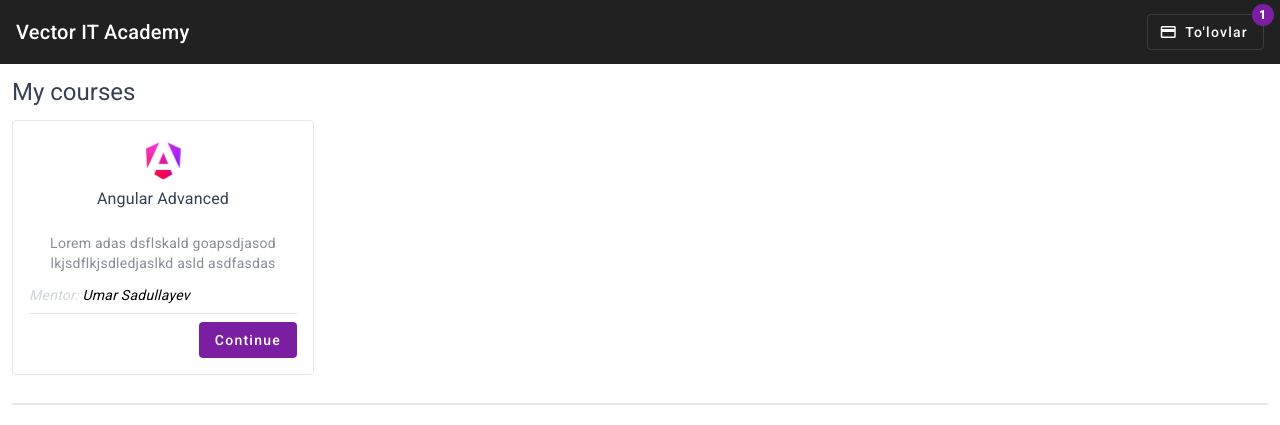
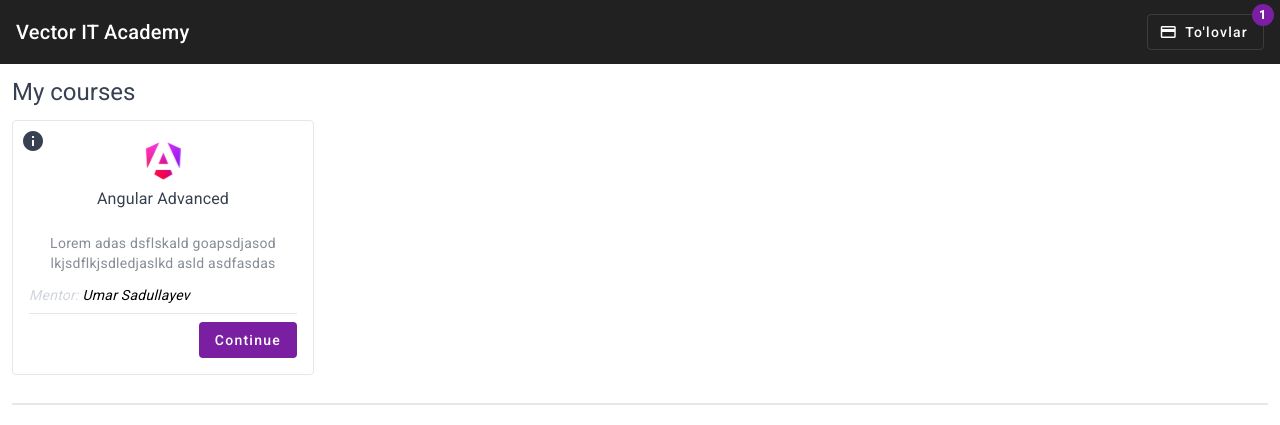
Before and after one commit to josh-developer/vector-it-academy, an Angular app: page /students in a window 1280 px wide. Shown: the top 425 px of the page. Built offline with nearby package versions, Linux system fonts and the light colour scheme.

Commit message:
Ad info button for course item

```diff
--- a/src/app/shared/components/course-item/course-item.component.html
+++ b/src/app/shared/components/course-item/course-item.component.html
@@ -1,8 +1,18 @@
 <article
-  class="min-h-52 rounded border border-solid border-brzinc p-4 duration-150 hover:border-orange"
+  class="min-h-52 relative rounded border border-solid border-brzinc p-4 duration-150 hover:border-orange"
   data-aos="zoom-in"
   data-aos-duration="1000"
 >
+  @if (purchased) {
+  <div class="w-full absolute top-1 left-1">
+    <button
+      class="rounded-full p-1 cursor-pointer hover:opacity-70 transition-all text-gray-700"
+    >
+      <mat-icon class="leading-none">info</mat-icon>
+    </button>
+  </div>
+  }
+
   <div class="inner mb-5 flex flex-col flex-nowrap items-center justify-start">
     <img class="h-12 w-12 object-contain" [src]="item.imgSrc" alt="" />
     <h3 class="!m-0 line-clamp-1 font-bold text-gray-700">{{ item.name }}</h3>
--- a/src/app/shared/components/course-item/course-item.component.ts
+++ b/src/app/shared/components/course-item/course-item.component.ts
@@ -1,12 +1,13 @@
 import { Component, Input, OnInit } from '@angular/core';
 import { MatButtonModule } from '@angular/material/button';
+import { MatIconModule } from '@angular/material/icon';
 import { ICourse } from '@models/shared/i-course';
 
 @Component({
     selector: 'app-course-item',
     templateUrl: 'course-item.component.html',
     standalone: true,
-    imports: [MatButtonModule]
+    imports: [MatButtonModule, MatIconModule]
 
 })
 
--- /dev/null
+++ b/src/app/students/student-courses/course-details/course-details.component.ts
@@ -0,0 +1,13 @@
+import { Component, OnInit } from '@angular/core';
+
+@Component({
+    selector: 'course-details',
+    template: 'Course details',
+    standalone: true
+})
+
+export class CourseDetailsComponent implements OnInit {
+    constructor() { }
+
+    ngOnInit() { }
+}
--- a/src/app/students/students.component.ts
+++ b/src/app/students/students.component.ts
@@ -1,5 +1,5 @@
 import { Component, OnInit } from '@angular/core';
-import { StudentCoursesComponent } from './my-courses/student-courses.component';
+import { StudentCoursesComponent } from './student-courses/student-courses.component';
 
 @Component({
     selector: 'app-students',
```
Also changed, not shown: src/app/students/student-courses/student-courses.component.html (renamed from src/app/students/my-courses/student-courses.component.html), src/app/students/student-courses/student-courses.component.ts (renamed from src/app/students/my-courses/student-courses.component.ts).
